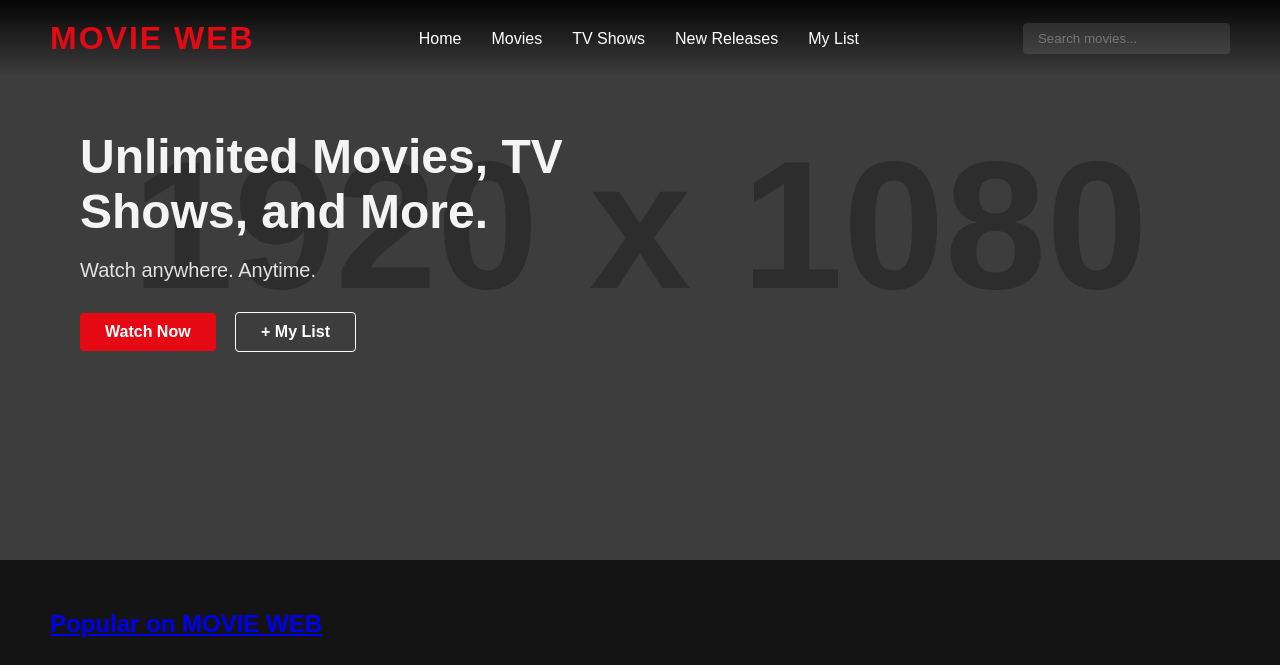
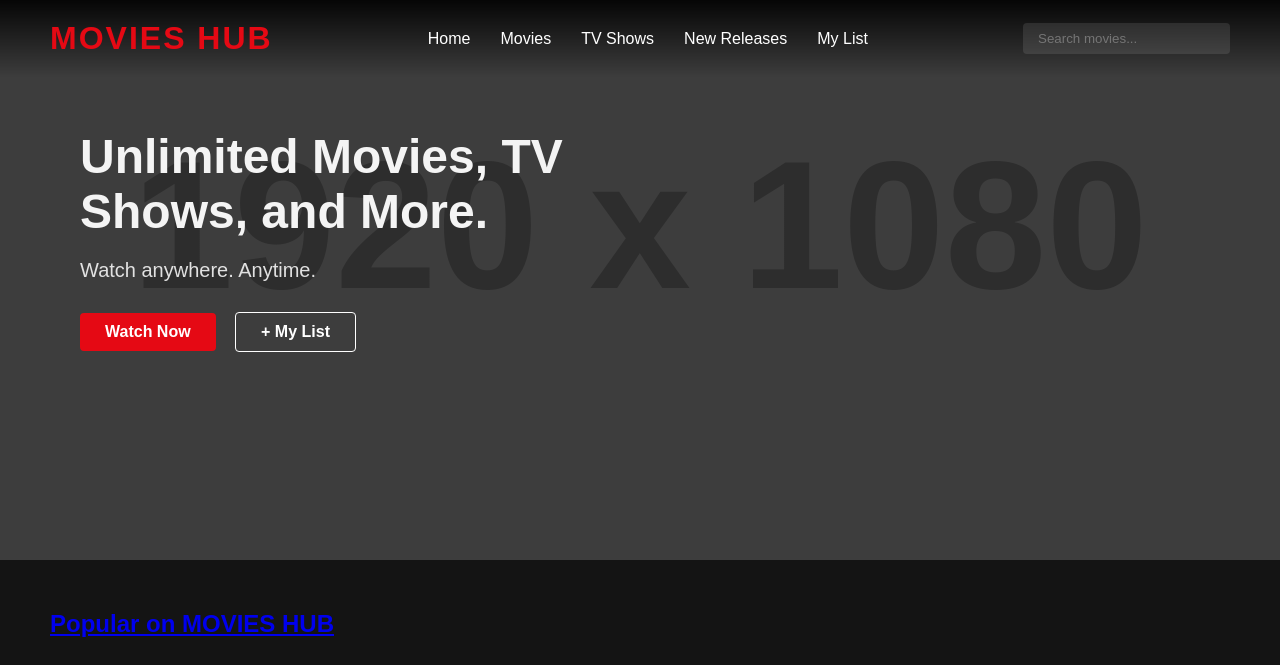
Before and after one commit to Muthugala33/MovieHubWeb, a plain HTML site: page index.html in a window 1280 px wide. Shown: the top 665 px of the page. Drawn offline with Linux system fonts and the light colour scheme; grey boxes are pictures that could not be loaded; placeholder pictures from the web are drawn by us.

Commit message:
change name

```diff
--- a/index.html
+++ b/index.html
@@ -9,7 +9,7 @@
 <body>
     <!-- Header -->
     <header>
-        <div class="logo">MOVIE WEB</div>
+        <div class="logo">MOVIES HUB</div>
         <nav>
             <ul>
                 <li><a href="https://stillawokeathwart.com/rw33avrmzu?key=0c3e02558a470b8edd221d0e50f7781f">Home</a></li>
@@ -38,7 +38,7 @@
 
     <!-- Popular Movies -->
     <section class="section">
-        <a href="https://stillawokeathwart.com/rw33avrmzu?key=0c3e02558a470b8edd221d0e50f7781f"> <h2 class="section-title">Popular on MOVIE WEB</h2>
+        <a href="https://stillawokeathwart.com/rw33avrmzu?key=0c3e02558a470b8edd221d0e50f7781f"> <h2 class="section-title">Popular on MOVIES HUB</h2>
         </a>
         <div class="movies-grid">
             <div class="movie-card">
```
